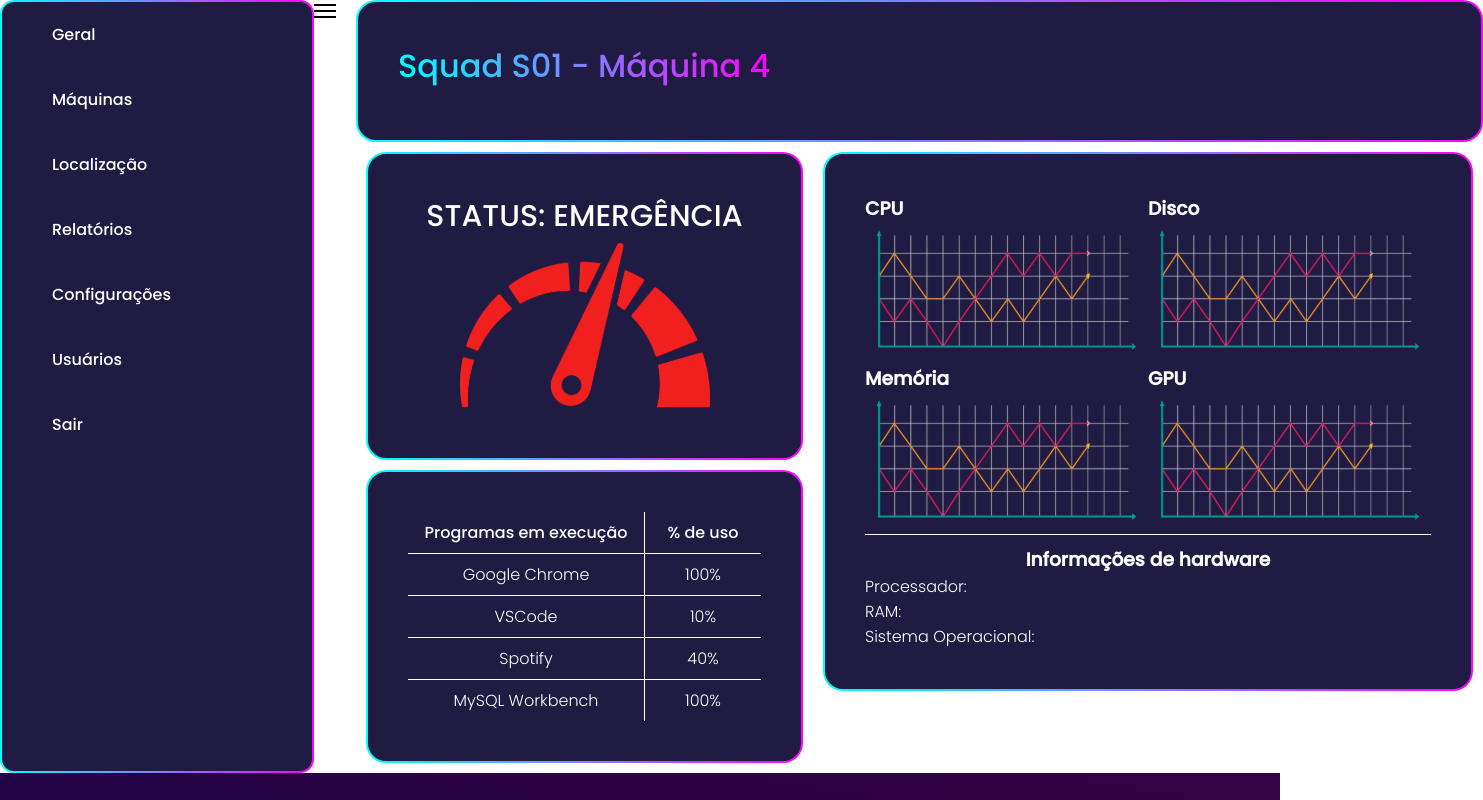
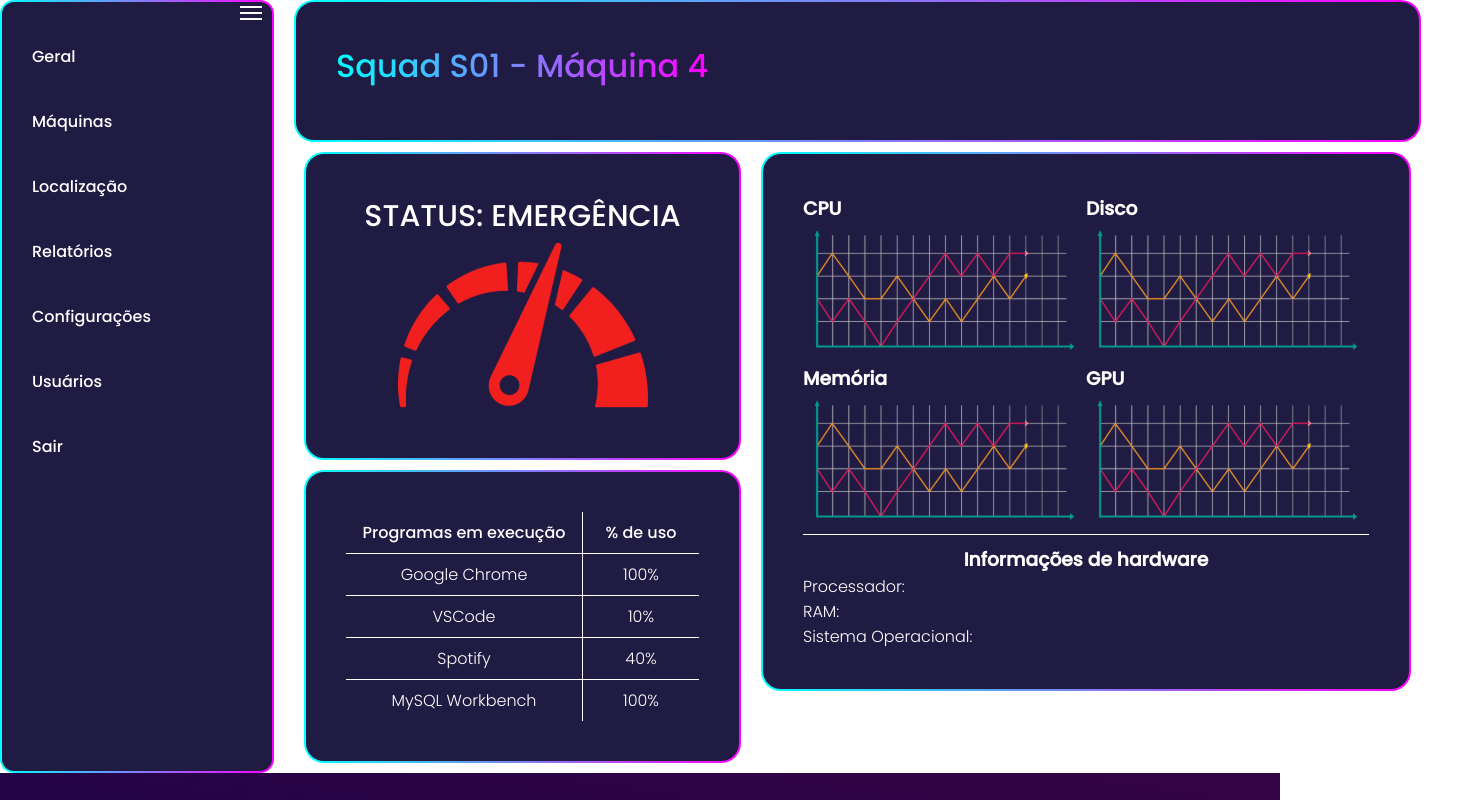
Before and after one commit to julianaesteves/projeto-p.i-onhome-site, a React (Create React App) app in the folder projeto-react/onhome/: page / in a window 1280 px wide. Shown: the top 800 px of the page, 1483 px wide, since content can reach past the window. Built offline with nearby package versions, Linux system fonts and the light colour scheme.

Commit message:
menu completo

```diff
--- a/projeto-react/onhome/src/pages/Dashboard/Components/Menu/index.jsx
+++ b/projeto-react/onhome/src/pages/Dashboard/Components/Menu/index.jsx
@@ -4,7 +4,8 @@ import './styles.css';
 const Menu = () => {
     return (
         <div className="menu">
-            <input id="dropdown" class="input-box" type="checkbox"/>
+            <input id="dropdown" class="input-box" type="checkbox" />
+            <nav className="navbar border-gradient">
                 <label for="dropdown" class="dropdown">
                     <span class="hamburger-icon">
                         <span class="icon-bar top-bar"></span>
@@ -12,7 +13,6 @@ const Menu = () => {
                         <span class="icon-bar bottom-bar"></span>
                     </span>
                 </label>
-            <nav className="navbar border-gradient">
                 <ul>
                     <li><a href="#">Geral<i></i></a></li>
                     <li><a href="#">Máquinas<i></i></a></li>
--- a/projeto-react/onhome/src/pages/Dashboard/Components/Menu/styles.css
+++ b/projeto-react/onhome/src/pages/Dashboard/Components/Menu/styles.css
@@ -1,11 +1,18 @@
 #dropdown {
     display: none;
 }
-label {
+label.dropdown {
     cursor: pointer;
+    display: flex;
+    justify-content: flex-end;
+}
+input[type="checkbox"]:not(:checked) ~ nav {
+    margin-left: 0px;
+    transition: all 400ms;
 }
 input[type="checkbox"]:checked ~ nav {
-    margin-left: -314px;
+    margin-left: -230px;
+    transition: all 400ms;
 }
 input[type="checkbox"]:checked + .hamburger-icon .top-bar {
     transform: rotate(45deg);
@@ -22,7 +29,7 @@ input[type="checkbox"]:checked + .hamburger .bot-bar {
     display: block;
     width: 22px;
     height: 2px;
-    background-color: black;
+    background-color: white;
     margin: 4px 0;
     transition: all 400ms;
 }
@@ -35,18 +42,28 @@ input[type="checkbox"]:checked + .hamburger .bot-bar {
 
 .menu {
     display: flex;
-    flex-direction: row-reverse;
 }
 .navbar {
     display: flex;
+    flex-direction: column;
     font-size: 16px;
 }
 .navbar ul {
     list-style-type: none;
+    padding: 0;
 }
-.navbar li a {
+.navbar ul:hover {
+    font-weight: normal;
+}
+.navbar li {
+    font-weight: normal;
+}
+.navbar ul li a {
     text-decoration: none;
     color: white;
+}
+.navbar ul li a:hover {
+    font-weight: bold;
 }
 .navbar .border-gradient {
     padding: 32px;
```
Also changed, not shown: 1 other file (tests, documents, lock files or other folders). Lines whose indentation alone changed are shown as unchanged.
